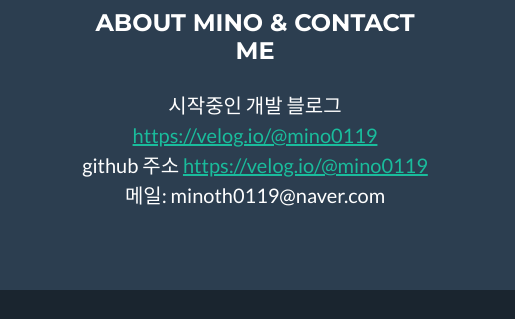
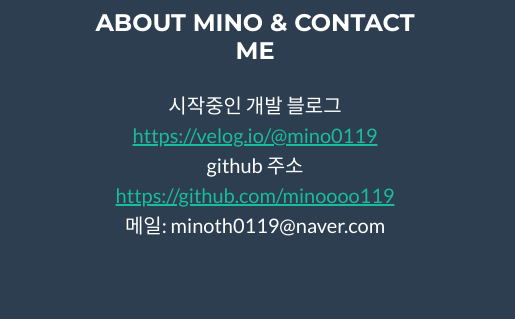
Before and after one commit to minoooo119/check, a plain HTML site: page index.html in a window 1280 px wide. Shown: the part 2624-2943 px from the top of the page, 765-1280 px from the left. Drawn offline with nearby package versions, Linux system fonts and the light colour scheme.

Commit message:
contact 수정해서 추가

```diff
--- a/index.html
+++ b/index.html
@@ -206,7 +206,7 @@
                         </p>
                         <p class="lead mb-0">
                             github 주소
-                            <a href="https://github.com/minoooo119">https://velog.io/@mino0119</a>
+                            <a href="https://github.com/minoooo119">https://github.com/minoooo119</a>
 
                         </p>
                         <p class="lead mb-0">
```
